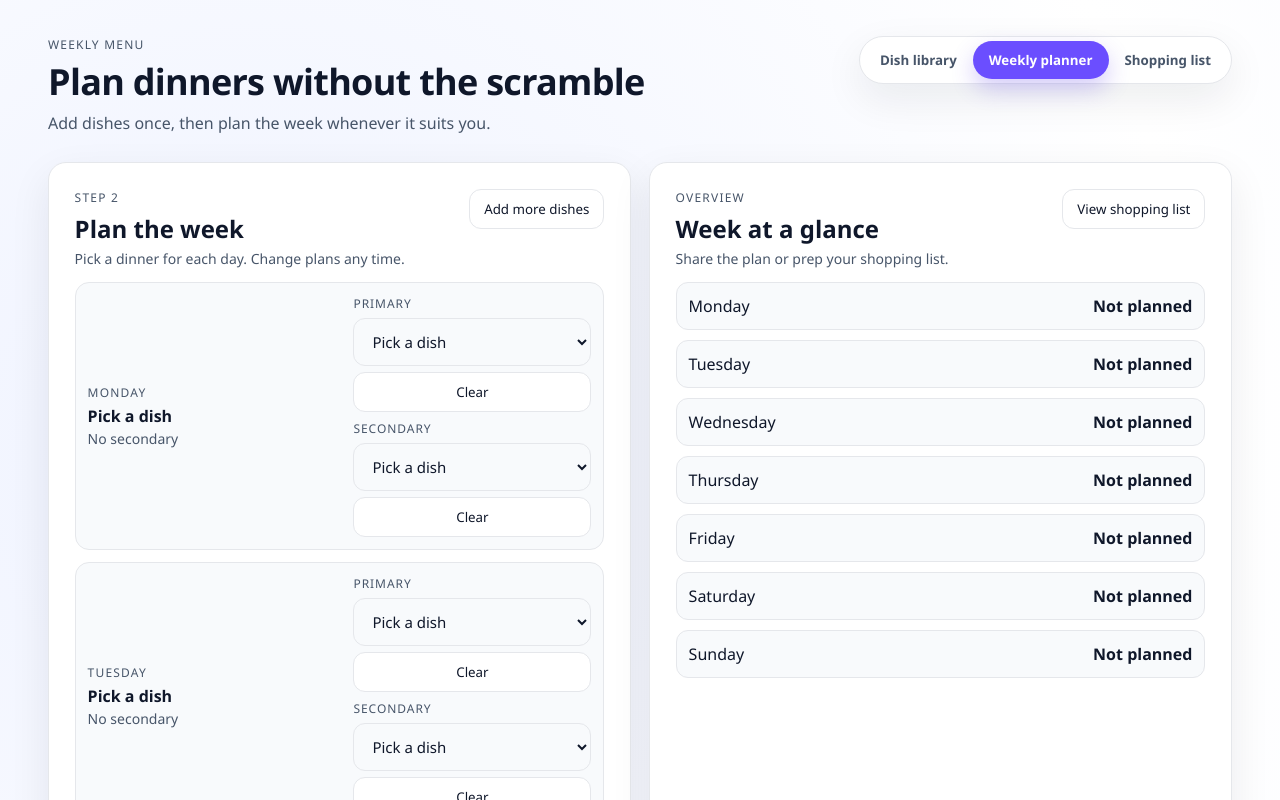
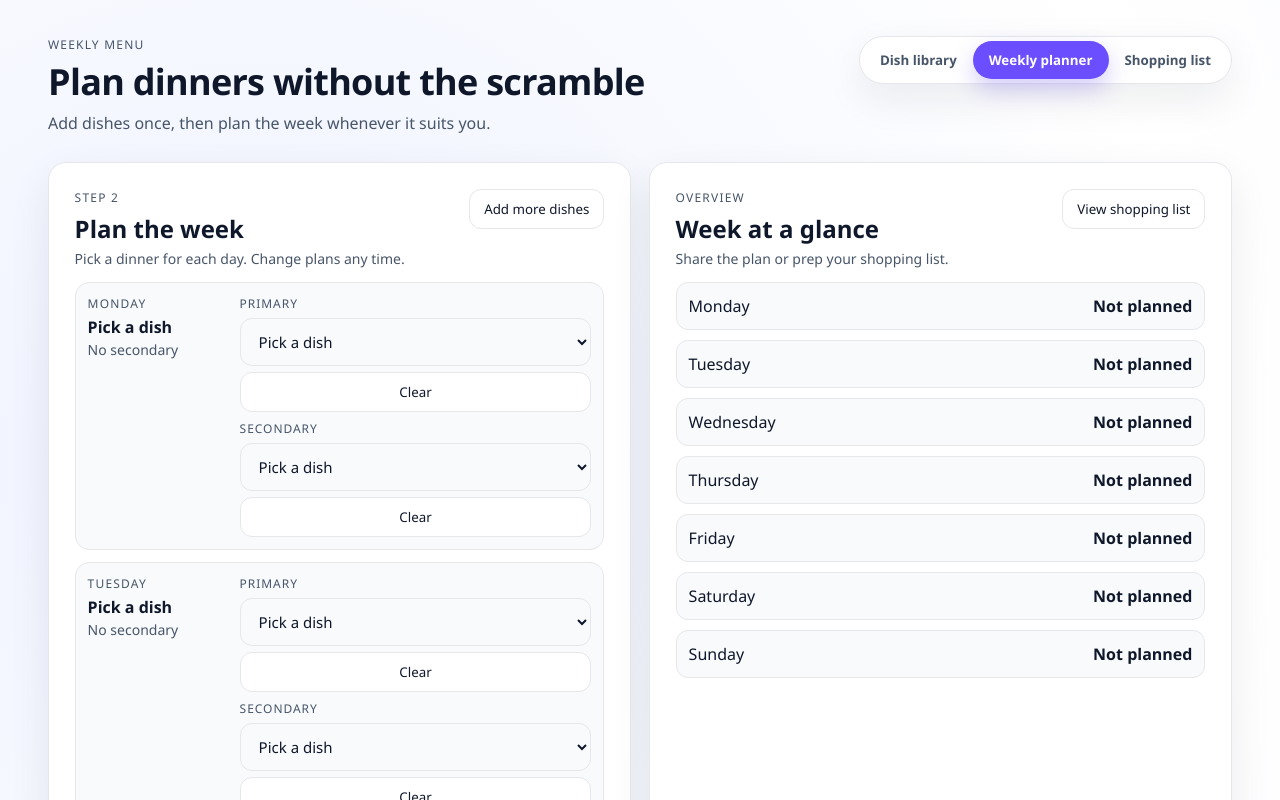
Before and after one commit to FeffCodeMaster/weekly-food-menu, a React (Create React App) app in the folder my-app/: page / in a window 1280 px wide. Shown: the top 800 px of the page. Built offline with nearby package versions, Linux system fonts and the light colour scheme.

Commit message:
Small fixes to design

```diff
--- a/my-app/src/App.css
+++ b/my-app/src/App.css
@@ -280,7 +280,7 @@ button {
 
 .day-row {
   display: flex;
-  align-items: center;
+  align-items: flex-start;
   justify-content: space-between;
   gap: 12px;
   padding: 12px;
@@ -323,6 +323,7 @@ button {
   flex-direction: column;
   gap: 6px;
   min-width: 180px;
+  width: 100%;
 }
 
 .select-label {
```
